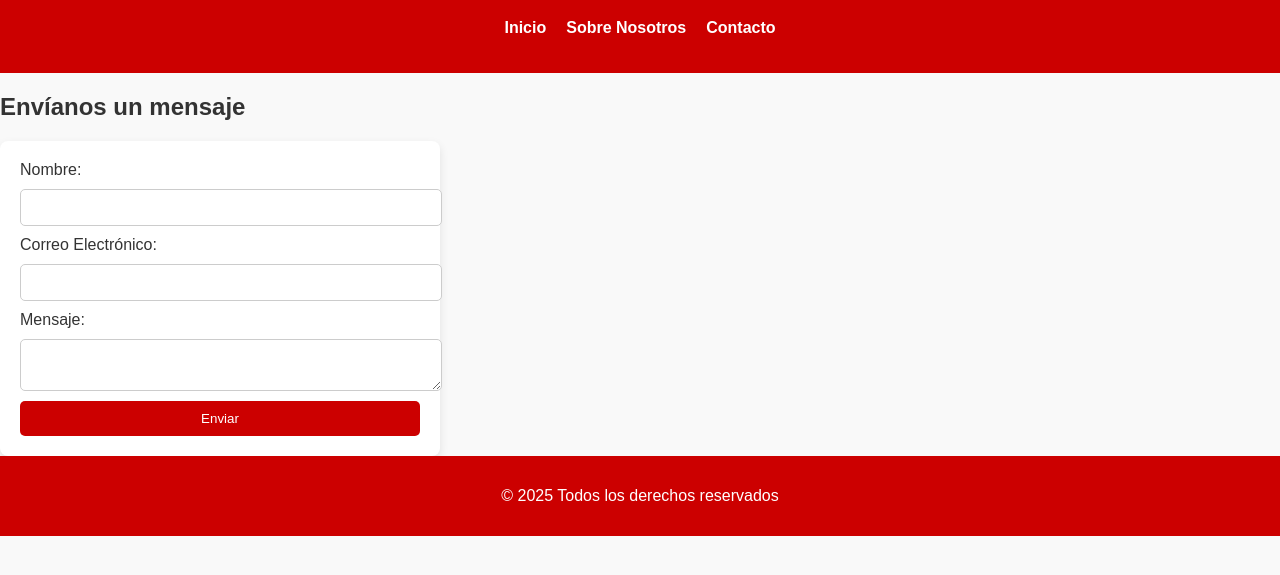
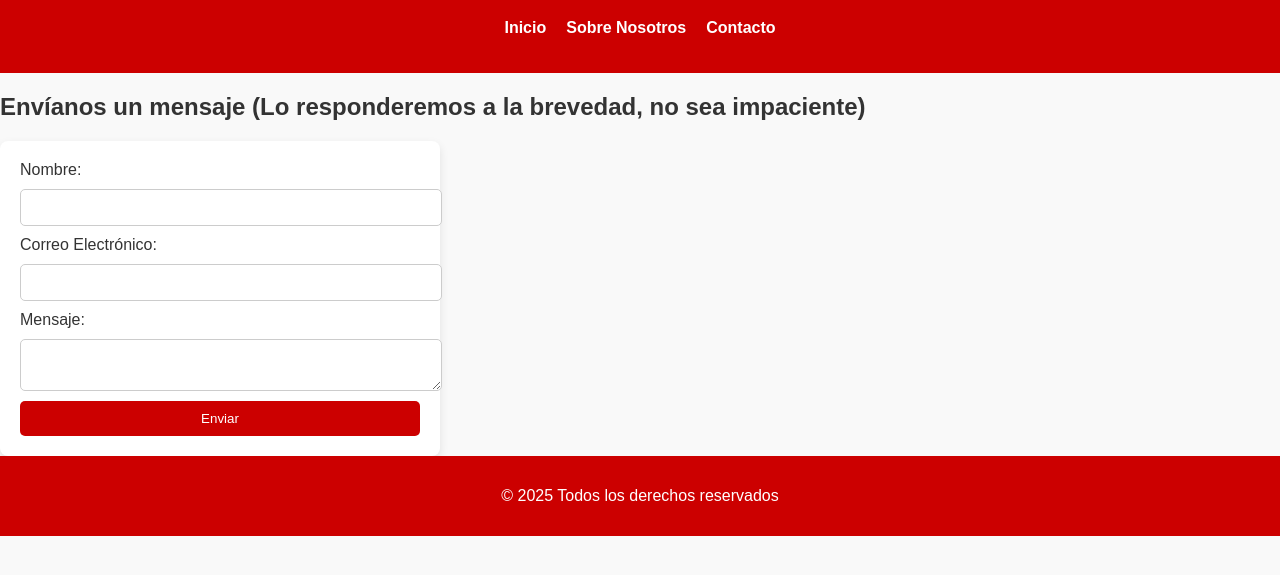
Before and after one commit to Raptor-Peye/ProyectoHTMLLanding, a plain HTML site: page contact.html in a window 1280 px wide. Shown: the part 81-656 px from the top of the page. Drawn offline with Linux system fonts and the light colour scheme.

Commit message:
Se le agrego un mensaje para la paciencia de la gente

```diff
--- a/contact.html
+++ b/contact.html
@@ -20,7 +20,7 @@
 
     <main>
         <section>
-            <h2>Envíanos un mensaje</h2>
+            <h2>Envíanos un mensaje (Lo responderemos a la brevedad, no sea impaciente)</h2>
             <form>
                 <label for="name">Nombre:</label>
                 <input type="text" id="name" required>
```
